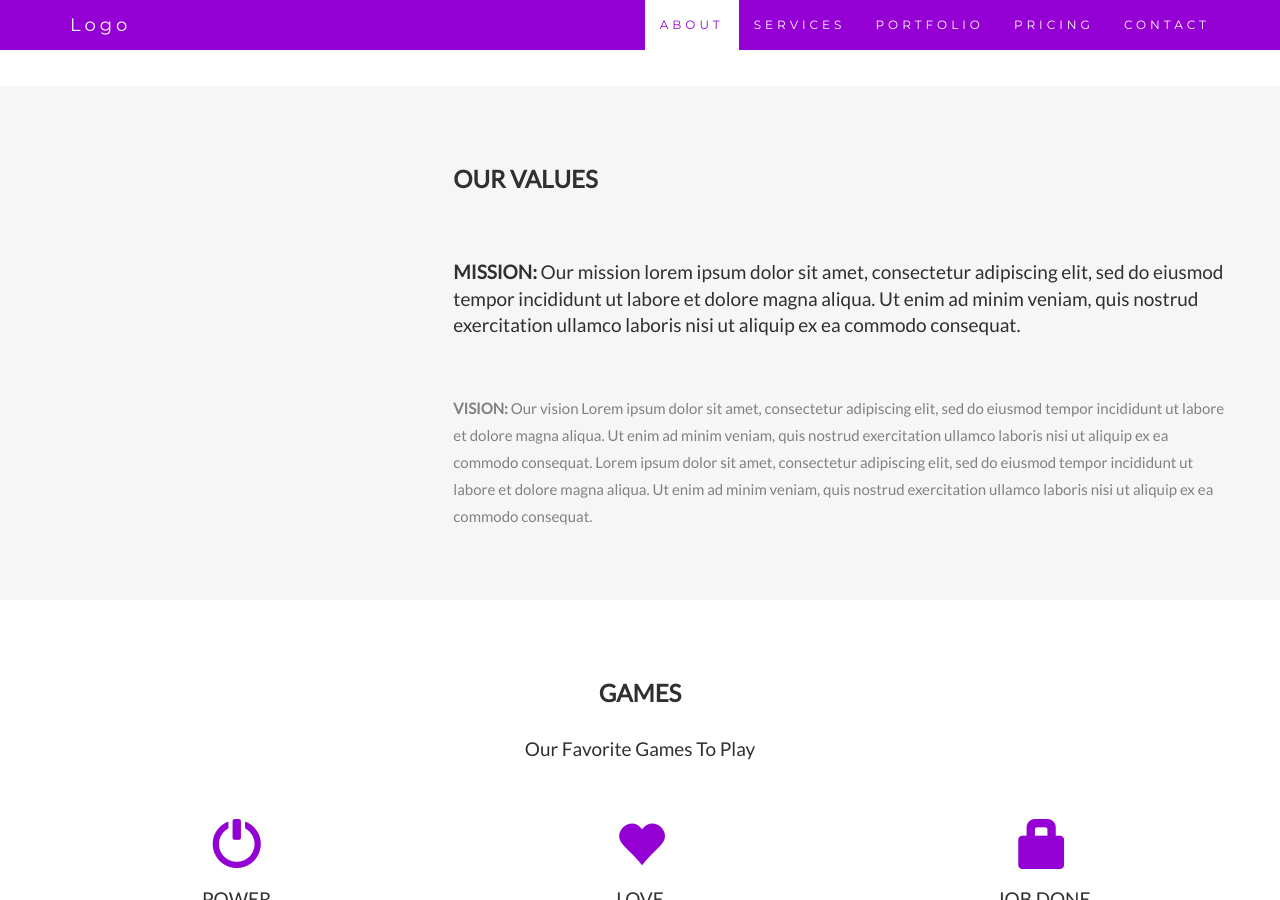
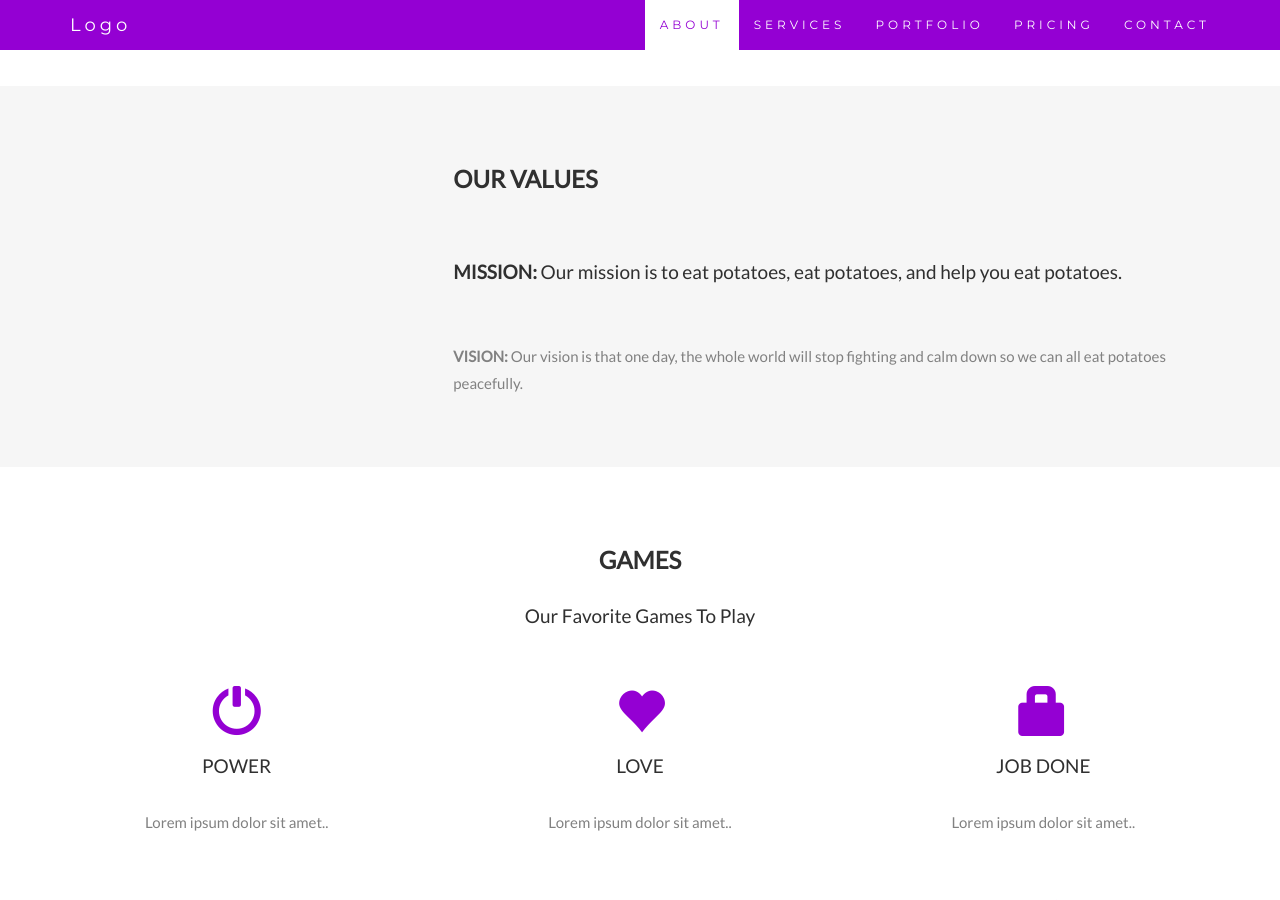
Before and after one commit to PotatoDonkey/PotatoDonkey.github.io, a Jekyll site: the page index.html, which Jekyll copies as it is, in a window 1280 px wide and 900 px high, scrolled down 764 px. Built offline with Jekyll 4.4.1, drawn with Linux system fonts in a browser that asks for light colours; nearby versions of some CDN libraries; library files that are not in the unit come from our copies; some of the changed text lies outside the part shown.

Commit message:
Update index.html

```diff
--- a/index.html
+++ b/index.html
@@ -247,9 +247,8 @@
     </div>
     <div class="col-sm-8">
       <h2>Our Values</h2><br>
-      <h4><strong>MISSION:</strong> Our mission lorem ipsum dolor sit amet, consectetur adipiscing elit, sed do eiusmod tempor incididunt ut labore et dolore magna aliqua. Ut enim ad minim veniam, quis nostrud exercitation ullamco laboris nisi ut aliquip ex ea commodo consequat.</h4><br>
-      <p><strong>VISION:</strong> Our vision Lorem ipsum dolor sit amet, consectetur adipiscing elit, sed do eiusmod tempor incididunt ut labore et dolore magna aliqua. Ut enim ad minim veniam, quis nostrud exercitation ullamco laboris nisi ut aliquip ex ea commodo consequat.
-      Lorem ipsum dolor sit amet, consectetur adipiscing elit, sed do eiusmod tempor incididunt ut labore et dolore magna aliqua. Ut enim ad minim veniam, quis nostrud exercitation ullamco laboris nisi ut aliquip ex ea commodo consequat.</p>
+      <h4><strong>MISSION:</strong> Our mission is to eat potatoes, eat potatoes, and help you eat potatoes.</h4><br>
+      <p><strong>VISION:</strong> Our vision is that one day, the whole world will stop fighting and calm down so we can all eat potatoes peacefully.</p>
     </div>
   </div>
 </div>
@@ -428,6 +427,7 @@
 <!-- Container (Contact Section) -->
 <div id="contact" class="container-fluid bg-grey">
   <h2 class="text-center">CONTACT</h2>
+  <p>NOTE: We have a really cool google classroom that we post homework on. The classroom code is holyhus , so if you ever want to join our classroom, you are welcome.</p>
   <div class="row">
     <div class="col-sm-5">
       <p>Contact us and we'll get back to you within 24 hours.</p>
```
